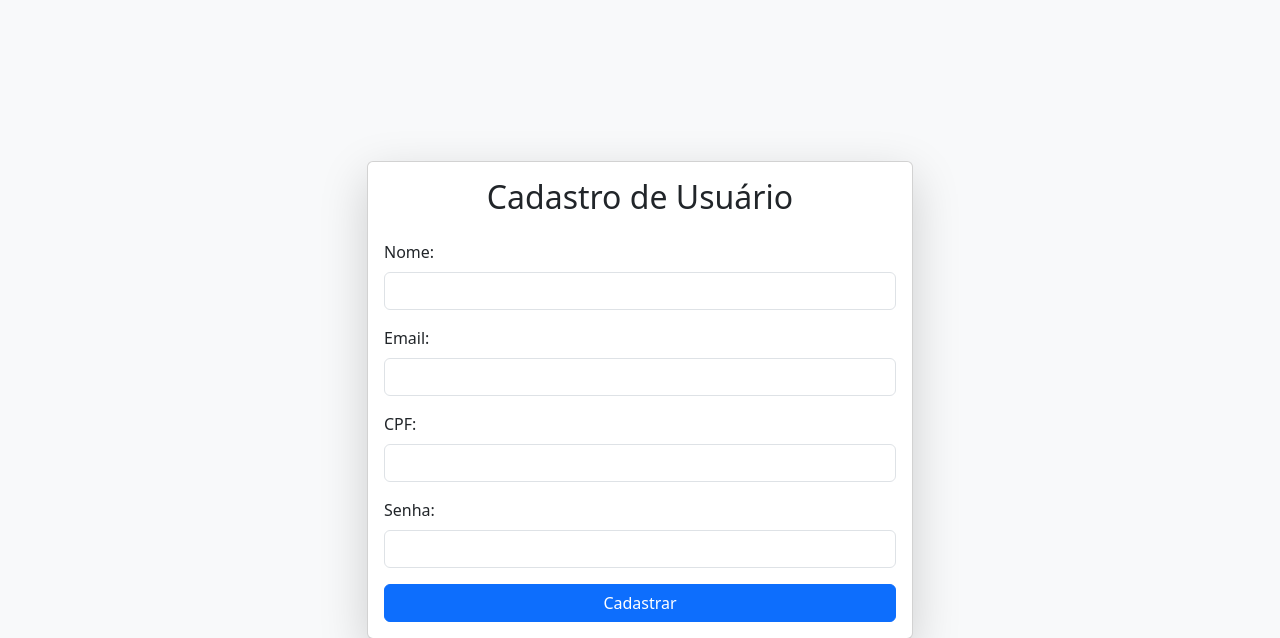
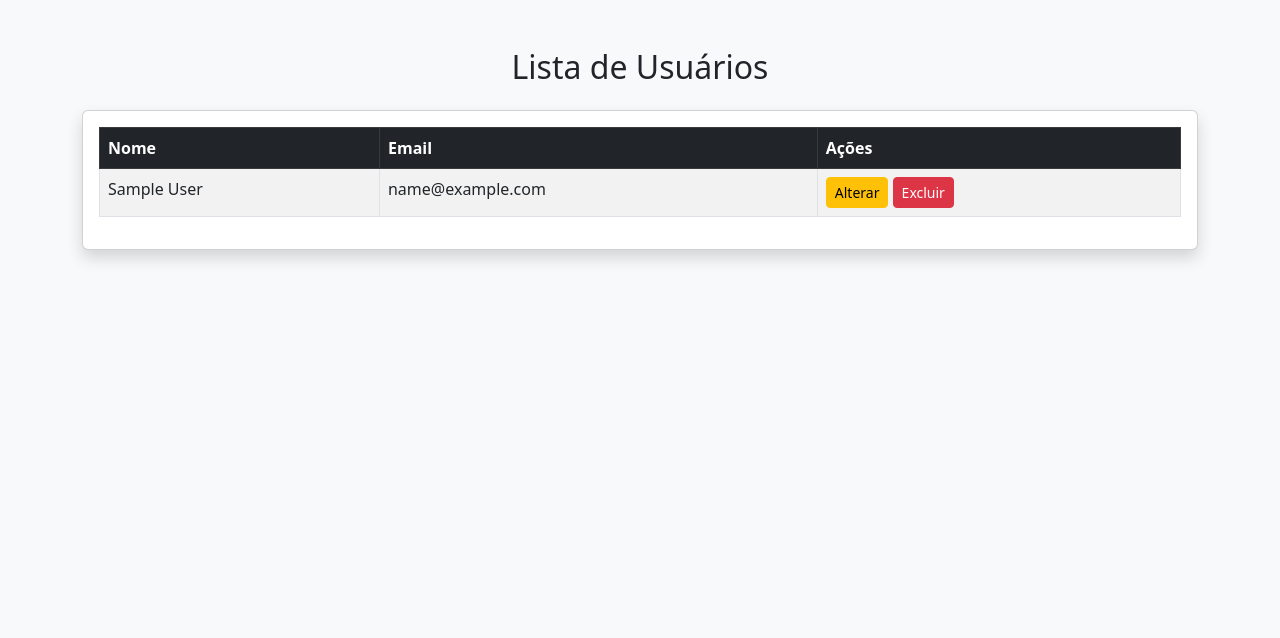
Before and after one commit to g-celente/projeto_exp_criativa, a PHP site: page / in a window 1280 px wide. Shown: the top 638 px of the page. Run offline with PHP 8.4, Linux system fonts and the light colour scheme; tables that the repository leaves empty or names only in its code hold one stand-in row (values such as "Sample post").

Commit message:
feat: método list de usuários

```diff
--- a/app/view/Home.php
+++ b/app/view/Home.php
@@ -1,20 +1,49 @@
 <!DOCTYPE html>
-<html lang="en">
+<html lang="pt">
 <head>
     <meta charset="UTF-8">
     <meta name="viewport" content="width=device-width, initial-scale=1.0">
-    <title>Document</title>
+    <title>Lista de Usuários</title>
+
+    <!-- Bootstrap CSS -->
+    <link href="https://cdn.jsdelivr.net/npm/bootstrap@5.3.0/dist/css/bootstrap.min.css" rel="stylesheet">
 </head>
-<body>
-    <p>
-        <?php
+<body class="bg-light">
 
-            $resultados = selectUser();
+    <div class="container mt-5">
+        <h2 class="text-center mb-4">Lista de Usuários</h2>
 
-            foreach ($resultados as $resultado) {
-                echo "NAME: " . $resultado["name"] . " - Email: " . $resultado["email"] . "<br>";
-            }
-        ?>
-    </p>
+        <div class="card shadow">
+            <div class="card-body">
+                <table class="table table-bordered table-striped">
+                    <thead class="table-dark">
+                        <tr>
+                            <th>Nome</th>
+                            <th>Email</th>
+                            <th>Ações</th>
+                        </tr>
+                    </thead>
+                    <tbody>
+                        <?php
+                        $resultados = selectUser();
+
+                        while ($resultado = $resultados->fetch_assoc()) {
+                            echo "<tr>
+                                    <td>{$resultado['name']}</td>
+                                    <td>{$resultado['email']}</td>
+                                    <td>
+                                        <a href='editar.php?id={$resultado['id']}' class='btn btn-warning btn-sm'>Alterar</a>
+                                        <a href='excluir.php?id={$resultado['id']}' class='btn btn-danger btn-sm' onclick='return confirm(\"Tem certeza que deseja excluir?\")'>Excluir</a>
+                                    </td>
+                                  </tr>";
+                        }
+                        ?>
+                    </tbody>
+                </table>
+            </div>
+        </div>
+    </div>
+
+    <script src="https://cdn.jsdelivr.net/npm/bootstrap@5.3.0/dist/js/bootstrap.bundle.min.js"></script>
 </body>
 </html>
--- a/index.php
+++ b/index.php
@@ -1,6 +1,4 @@
 <?php
-
-    ob_start(); // Inicia o buffer de saída
 
     //SERVICES
     include 'app/service/UserService.php';
@@ -11,7 +9,7 @@
     if (isset($_GET['page'])) {
 
         //PÁGINAS DE LOGIN E REGISTRO
-        if ($_GET['page'] == 1) {
+        if ($_GET['page'] == 1 && $_GET['method']) {
 
             if ($_GET['method'] == 'login') {
                 //
@@ -25,7 +23,7 @@
     }
 
     else {
-        include 'app/view/auth/CadastroView.php';
+        include 'app/view/Home.php';
     }
 
 ?>
```
Also changed, not shown: README.md.
